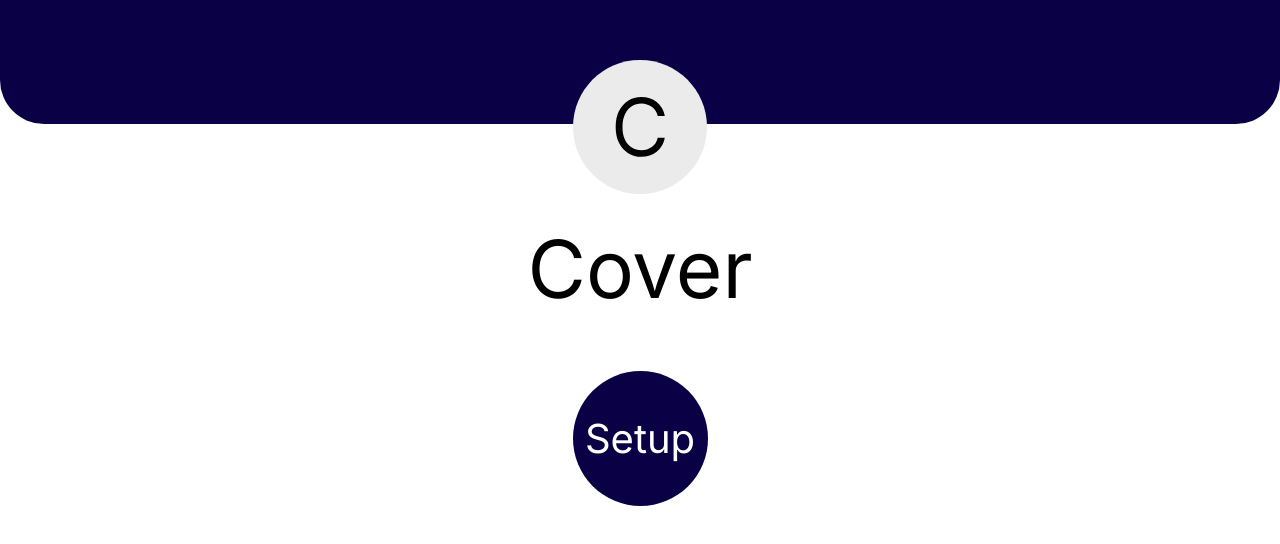
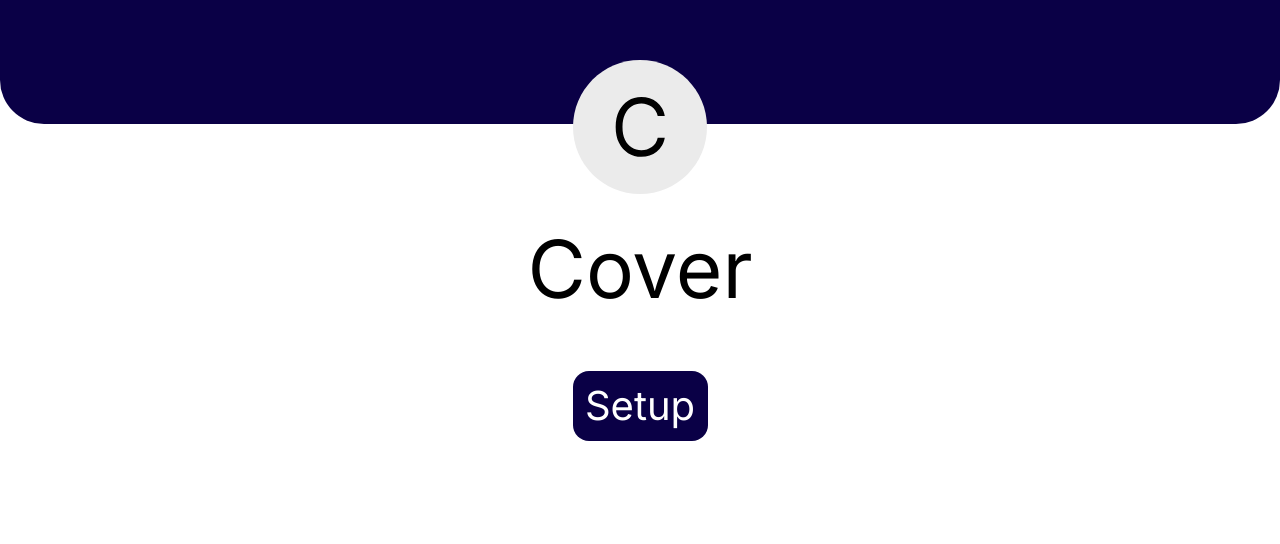
Before and after one commit to vdoubleu/cover2, a React (Vite) app: page / in a window 1280 px wide. Shown: the part 220-764 px from the top of the page. Built offline with nearby package versions, Linux system fonts and the light colour scheme.

Commit message:
updated done button

```diff
--- a/src/components/basic/DoneButton/DoneButton.css
+++ b/src/components/basic/DoneButton/DoneButton.css
@@ -5,11 +5,10 @@
     align-items: center;
 
     /* circle */
-    border-radius: 50%;
+    border-radius: 1rem;
 
     /* size */
     width: 135px;
-    height: 135px;
 }
 
 .doneButton-text {
```
